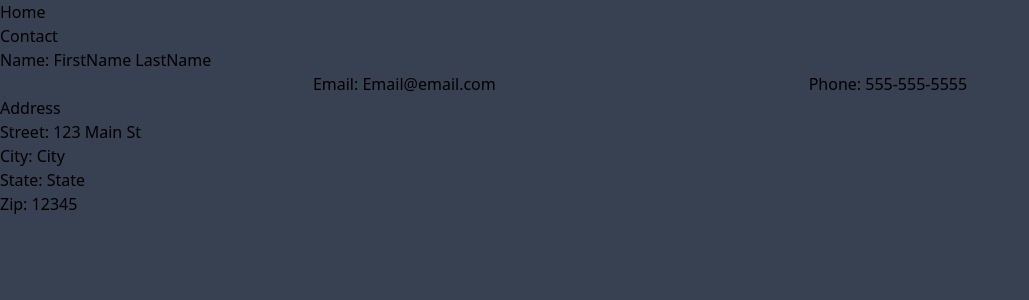
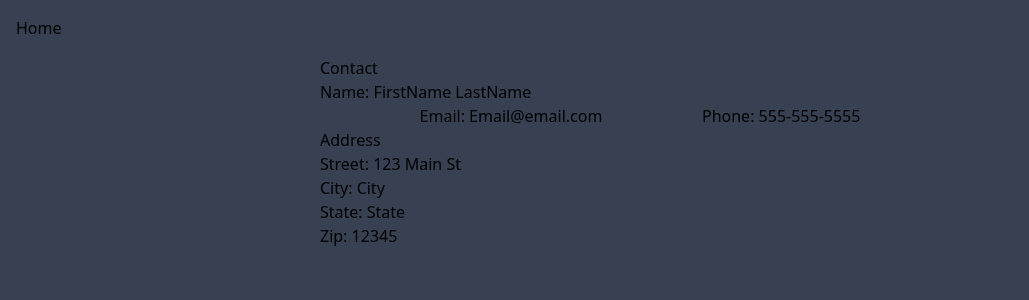
Before and after one commit to meloegel/SupLoad-FE, a React (Create React App) app: page /home in a window 1280 px wide. Shown: the top 300 px of the page, without its empty margins (0-1029 px from the left). Built offline with nearby package versions, Linux system fonts and the light colour scheme.

Commit message:
wip: building out contact styles

```diff
--- a/src/common/Contact.tsx
+++ b/src/common/Contact.tsx
@@ -1,6 +1,6 @@
 export default function Contact(props: ContactType): JSX.Element {
   return (
-    <div>
+    <div className="w-1/2 m-auto">
       <h2>Contact</h2>
       <h3>
         Name: {props.firstname} {props.lastname}
--- a/src/pages/Home.tsx
+++ b/src/pages/Home.tsx
@@ -3,7 +3,7 @@ import Contact from "../common/Contact";
 export default function Home(): JSX.Element {
   return (
     <div>
-      <h1>Home</h1>
+      <h1 className="p-4">Home</h1>
       <Contact
       firstname="FirstName"
       lastname="LastName"
```
